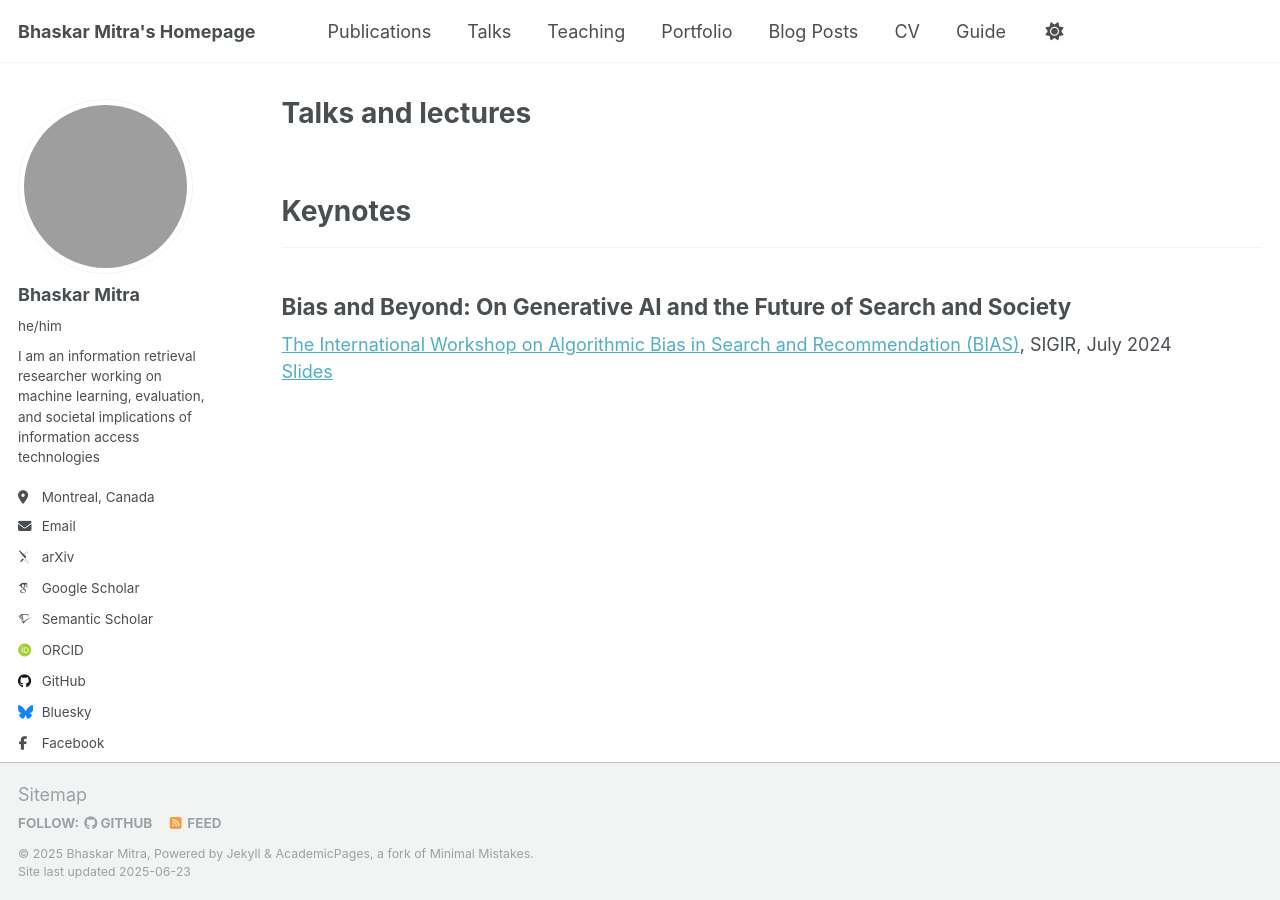
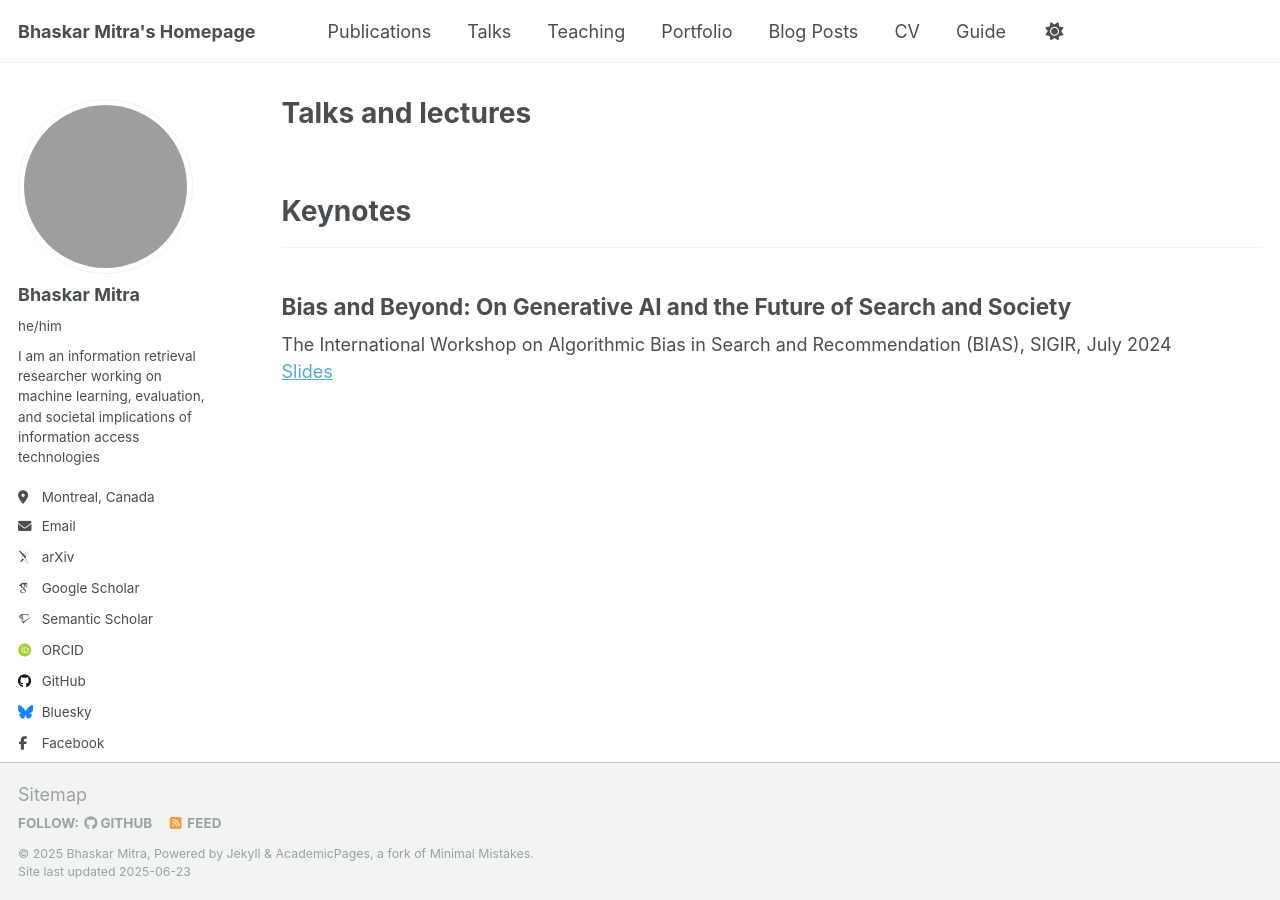
Before and after one commit to bhaskar-mitra/bhaskar-mitra.github.io, a Jekyll site: the page built from _pages/talks.html, in a window 1280 px wide. Built offline with Jekyll 4.4.1, drawn with Linux system fonts in a browser that asks for light colours; some web fonts are replaced; grey boxes are pictures that could not be loaded.

Commit message:
Update talks.html

```diff
--- a/_pages/talks.html
+++ b/_pages/talks.html
@@ -11,7 +11,7 @@ author_profile: true
 <div class="list__item">
   <article class="archive__item" itemscope itemtype="http://schema.org/CreativeWork">
     <h2>Bias and Beyond: On Generative AI and the Future of Search and Society</h2>
-    <a href="https://biasinrecsys.github.io/sigir2024/" text-decoration="none">The International Workshop on Algorithmic Bias in Search and Recommendation (BIAS)</a>, SIGIR, July 2024<br/>
+    <a href="https://biasinrecsys.github.io/sigir2024/" style="text-decoration:none;color:inherit">The International Workshop on Algorithmic Bias in Search and Recommendation (BIAS)</a>, SIGIR, July 2024<br/>
     <a href="https://www.slideshare.net/slideshow/bias-and-beyond-on-generative-ai-and-the-future-of-search-and-society/270176334">Slides</a>
   </article>
 </div>
```
